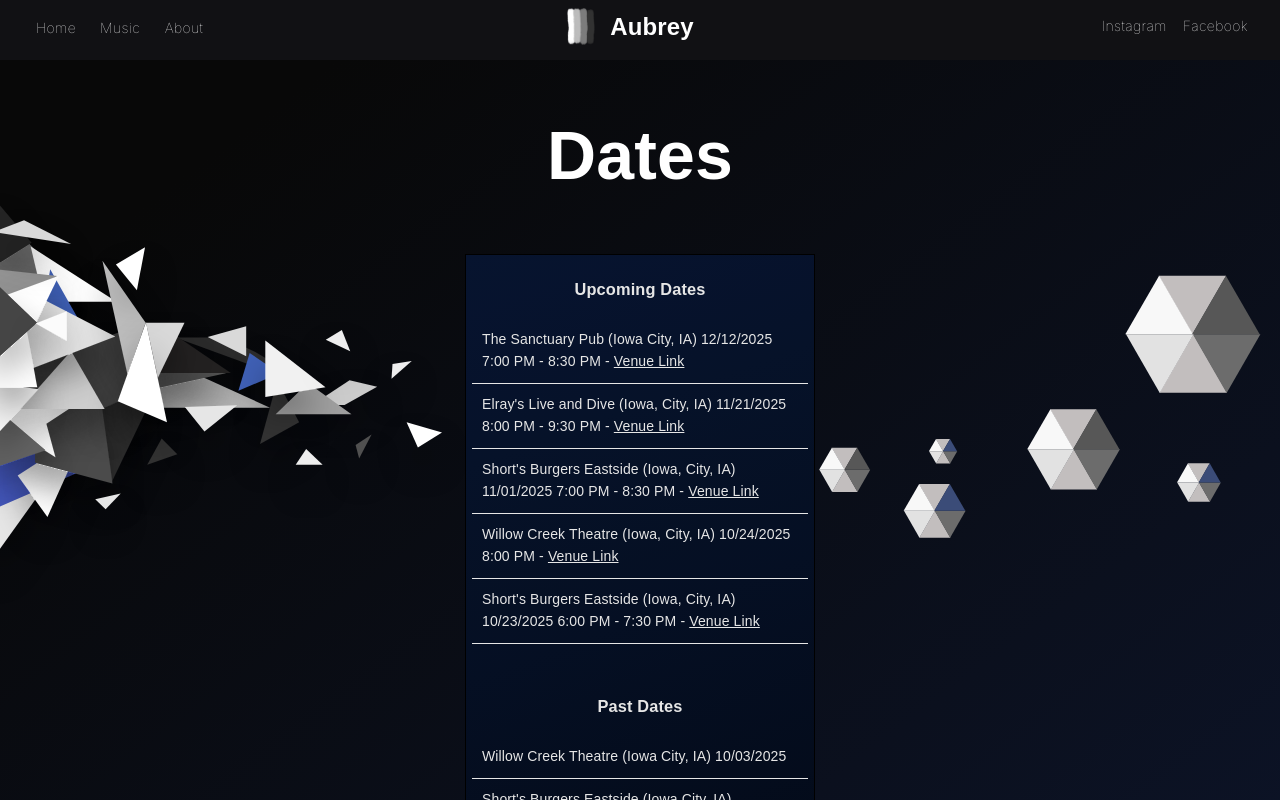
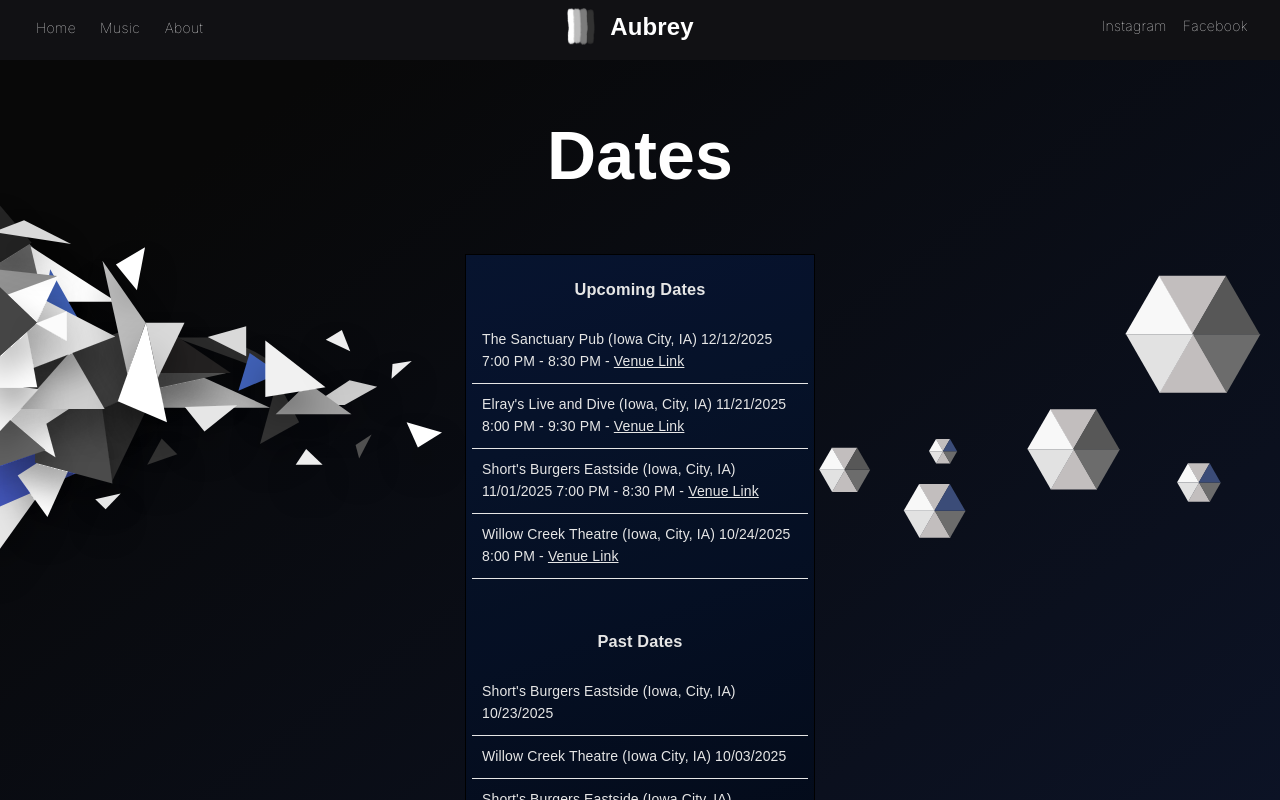
Before and after one commit to aubreyyates/theaubreymusic, a React (Create React App) app: page / in a window 1280 px wide. Shown: the top 800 px of the page. Built offline with nearby package versions, Linux system fonts and the light colour scheme; a web font is replaced by a local one.

Commit message:
Update dates.

```diff
--- a/src/pages/home/HomeOverlay.js
+++ b/src/pages/home/HomeOverlay.js
@@ -11,11 +11,11 @@ let upcomingDates = [
   { text: `The Sanctuary Pub (Iowa City, IA) 12/12/2025 7:00 PM - 8:30 PM`, link: `https://www.facebook.com/sanctuarypubiowacity/` },
   { text: `Elray's Live and Dive (Iowa, City, IA) 11/21/2025 8:00 PM - 9:30 PM`, link: `https://www.elraysliveanddive.com/` },
   { text: `Short's Burgers Eastside (Iowa, City, IA) 11/01/2025 7:00 PM - 8:30 PM`, link: `https://www.facebook.com/shortseastside/` },
-  { text: `Willow Creek Theatre (Iowa, City, IA) 10/24/2025 8:00 PM`, link: `https://willowcreektheatre.org/` },
-  { text: `Short's Burgers Eastside (Iowa, City, IA) 10/23/2025 6:00 PM - 7:30 PM`, link: `https://www.facebook.com/shortseastside/` }
+  { text: `Willow Creek Theatre (Iowa, City, IA) 10/24/2025 8:00 PM`, link: `https://willowcreektheatre.org/` }
 ];
 
 let pastDates = [
+  `Short's Burgers Eastside (Iowa, City, IA) 10/23/2025`,
   `Willow Creek Theatre (Iowa City, IA) 10/03/2025`,
   `Short's Burgers Eastside (Iowa City, IA) 09/27/2025`,
   `Elray's Live and Dive (Iowa, City, IA) 09/05/2025`,
```
